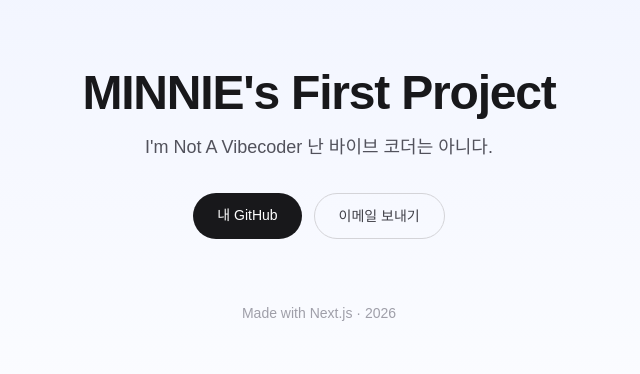
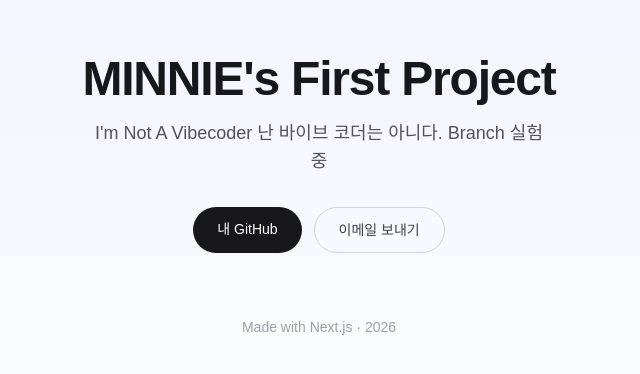
Before and after one commit to MINHEEHAN-MINNIE/my-first-nextjs, a Next.js app: page / in a window 1280 px wide. Shown: the part 212-586 px from the top of the page, without its empty margins (321-961 px from the left). Built offline with nearby package versions, Linux system fonts and the light colour scheme.

Commit message:
브랜치에서 문구 추가

```diff
--- a/src/app/page.tsx
+++ b/src/app/page.tsx
@@ -12,6 +12,7 @@ export default function Home() {
       <p className="mt-4 max-w-md text-lg text-zinc-600 dark:text-zinc-300">
         I'm Not A Vibecoder
         난 바이브 코더는 아니다.
+        Branch 실험 중
       </p>
 
       <div className="mt-8 flex gap-3">
```
